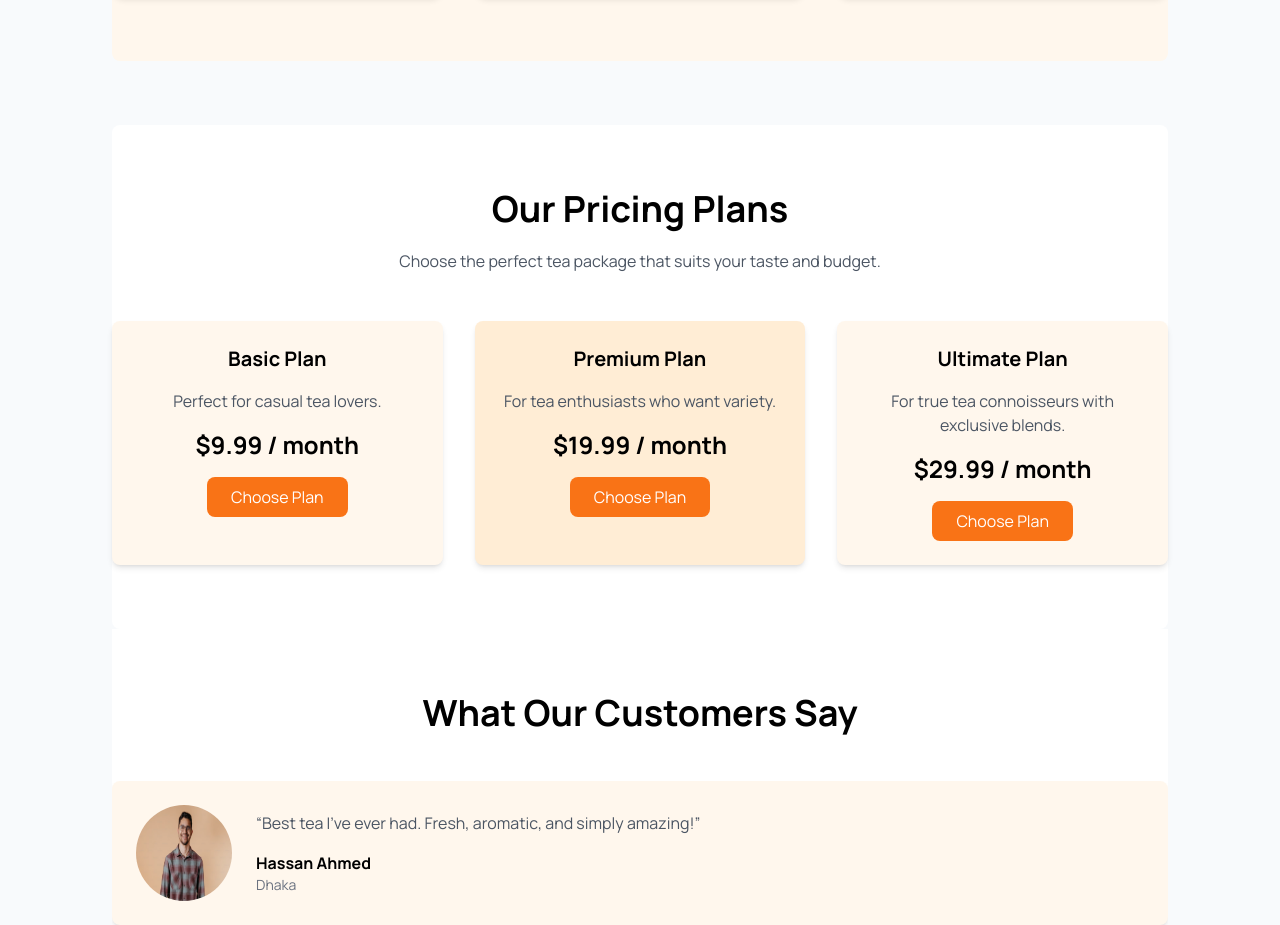
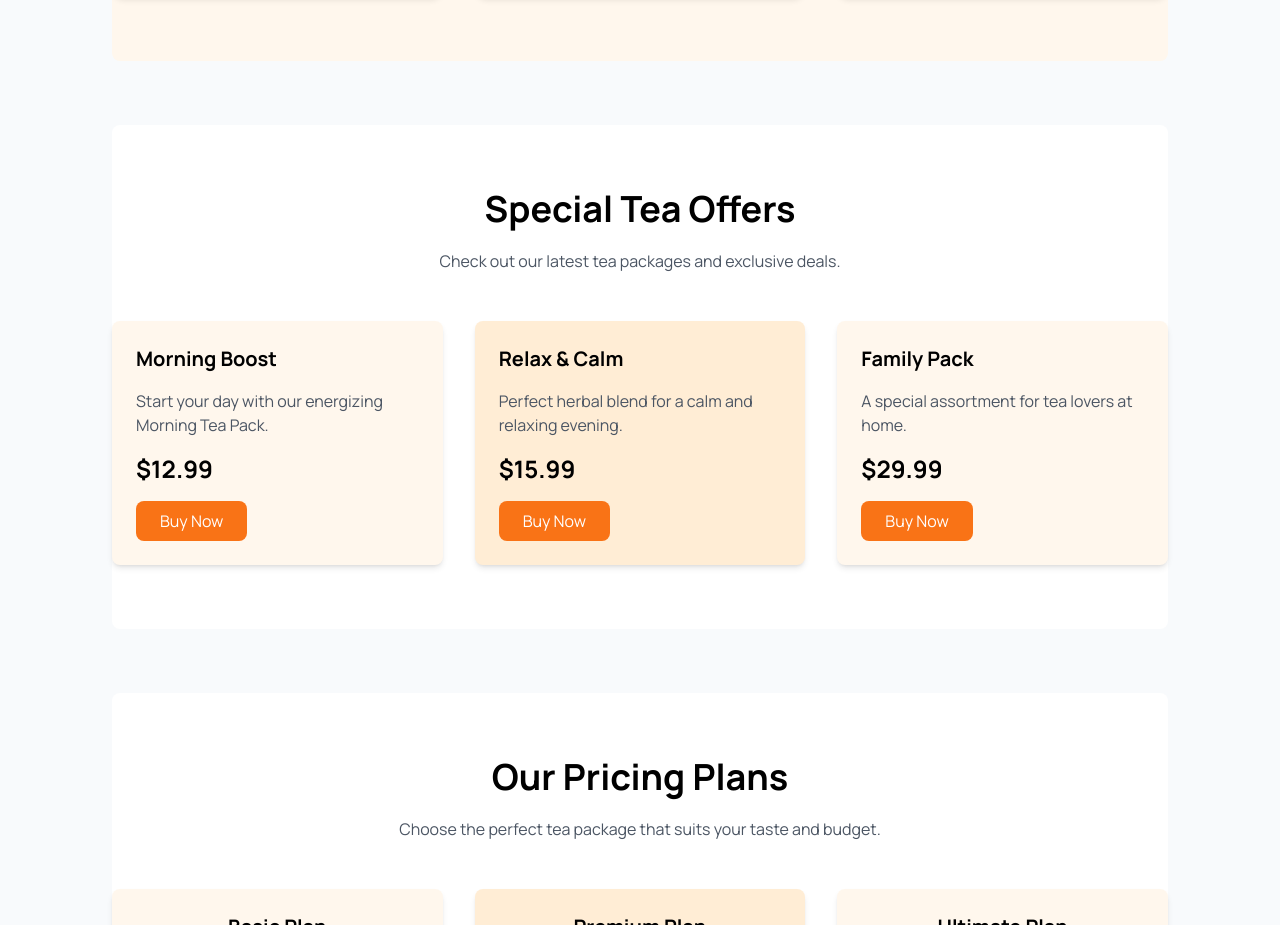
Before and after one commit to arafatsany1617/TeaTime, a website: page index.html in a window 1280 px wide. Shown: the part 1714-2639 px from the top of the page. Drawn offline with nearby package versions, Linux system fonts and the light colour scheme.

Commit message:
added  Special Tea Offers section

```diff
--- a/index.html
+++ b/index.html
@@ -173,6 +173,35 @@
           </div>
         </div>
       </section>
+
+      <!-- Special Offers Section -->
+<section id="offers" class="py-16 bg-white rounded-lg mt-16">
+  <div class="text-center mb-12" data-aos="fade-up">
+    <h1 class="text-3xl md:text-4xl font-bold mb-5">Special Tea Offers</h1>
+    <p class="text-gray-600 max-w-2xl mx-auto">Check out our latest tea packages and exclusive deals.</p>
+  </div>
+  <div class="grid grid-cols-1 md:grid-cols-3 gap-8 max-w-6xl mx-auto">
+    <div class="bg-orange-50 shadow-md rounded-lg p-6 hover:scale-105 duration-300" data-aos="fade-up" data-aos-delay="100">
+      <h3 class="text-xl font-bold mb-4">Morning Boost</h3>
+      <p class="text-gray-600 mb-4">Start your day with our energizing Morning Tea Pack.</p>
+      <p class="text-2xl font-bold mb-4">$12.99</p>
+      <button class="bg-orange-500 text-white px-6 py-2 rounded-lg hover:bg-orange-600">Buy Now</button>
+    </div>
+    <div class="bg-orange-100 shadow-md rounded-lg p-6 hover:scale-105 duration-300" data-aos="fade-up" data-aos-delay="200">
+      <h3 class="text-xl font-bold mb-4">Relax & Calm</h3>
+      <p class="text-gray-600 mb-4">Perfect herbal blend for a calm and relaxing evening.</p>
+      <p class="text-2xl font-bold mb-4">$15.99</p>
+      <button class="bg-orange-500 text-white px-6 py-2 rounded-lg hover:bg-orange-600">Buy Now</button>
+    </div>
+    <div class="bg-orange-50 shadow-md rounded-lg p-6 hover:scale-105 duration-300" data-aos="fade-up" data-aos-delay="300">
+      <h3 class="text-xl font-bold mb-4">Family Pack</h3>
+      <p class="text-gray-600 mb-4">A special assortment for tea lovers at home.</p>
+      <p class="text-2xl font-bold mb-4">$29.99</p>
+      <button class="bg-orange-500 text-white px-6 py-2 rounded-lg hover:bg-orange-600">Buy Now</button>
+    </div>
+  </div>
+</section>
+
 
       <!-- Pricing Section -->
 <section id="pricing" class="py-16 bg-white rounded-lg mt-16">
```
